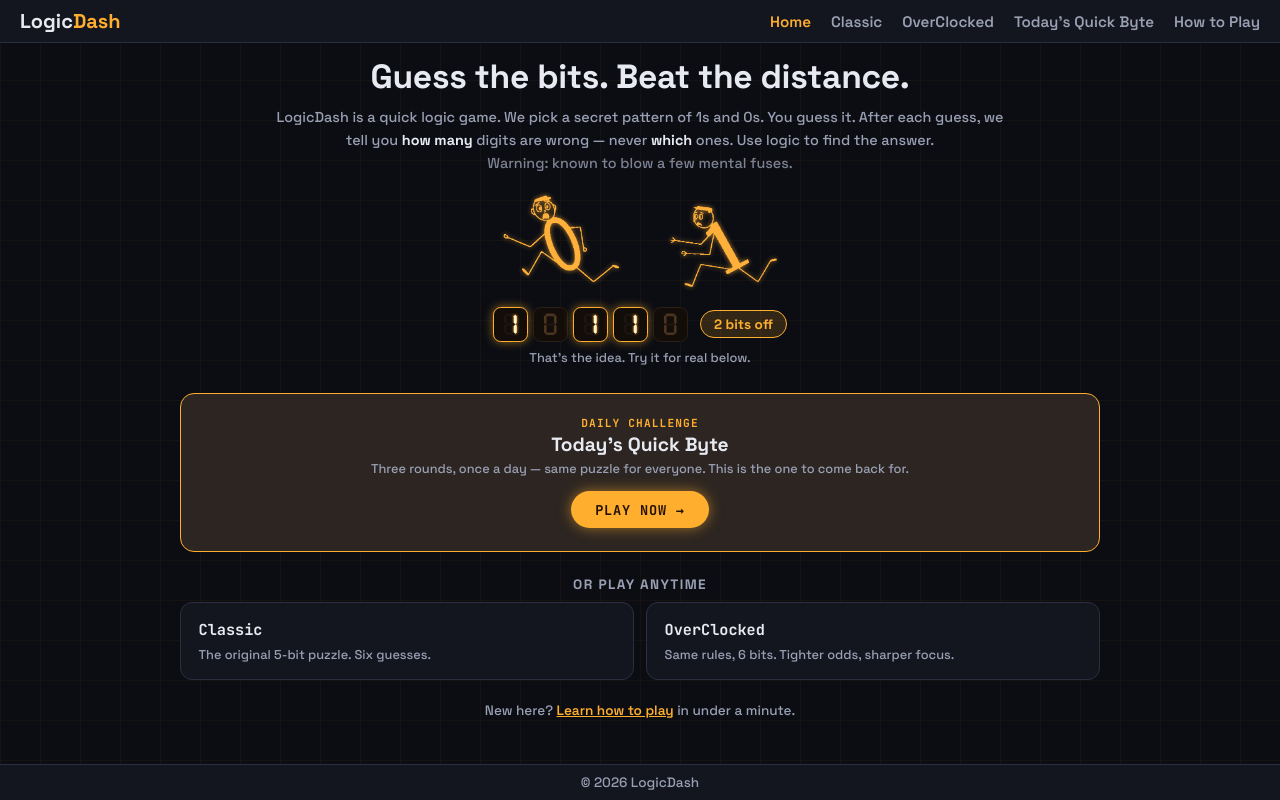
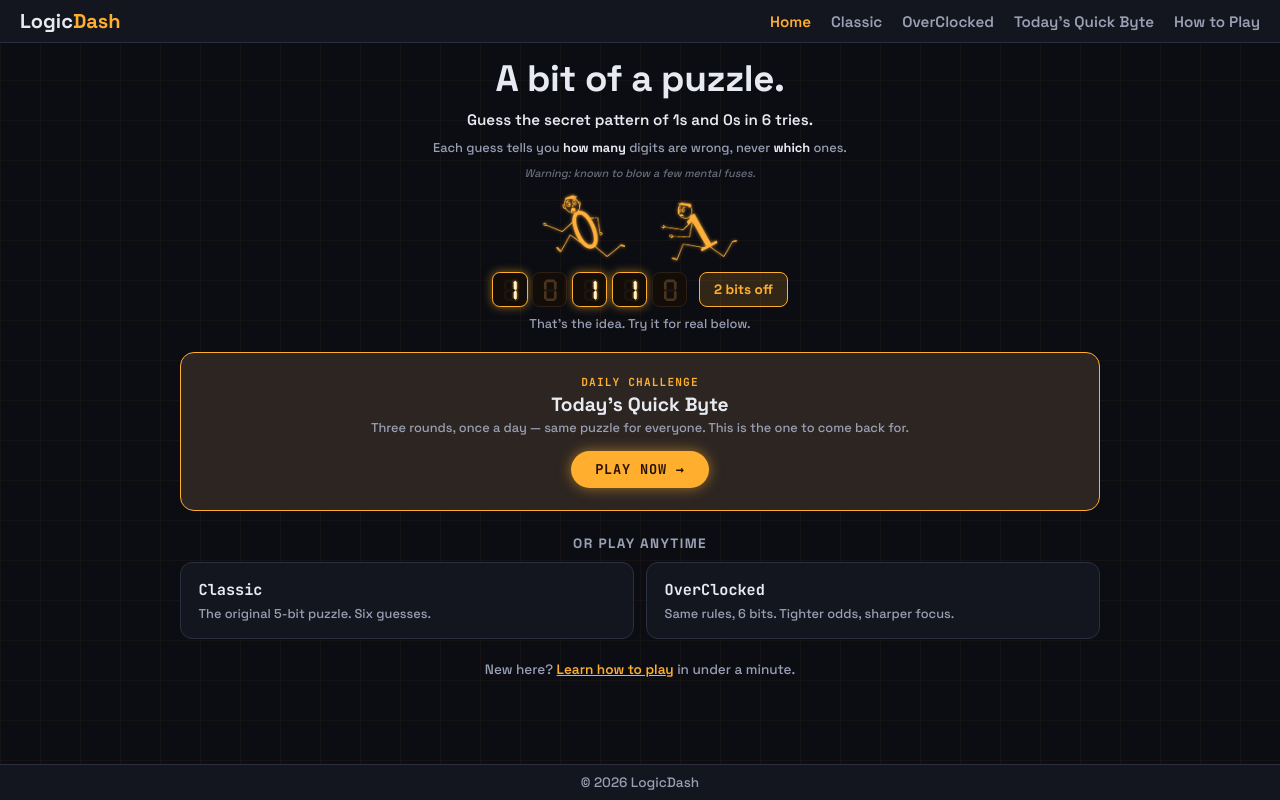
Before and after one commit to MrHutt/logicdash-rebuild, an Astro site: page / in a window 1280 px wide. Built offline with nearby package versions, Linux system fonts and the light colour scheme; Astro itself is replaced by a stand-in of ours.

Commit message:
Tighten homepage hero toward a Wordle-style compact layout
- New headline "A bit of a puzzle." with a short, bold subline stating the core rule (secret 1s/0s pattern, 6 tries) and a separate, smaller one-line mechanic explanation (how many vs which, still bolded)
- Flavor line shrunk further and italicized so it reads as a wink, not competing copy
- Shrink the hero illustration (17.6rem -> 12.5rem) and tighten vertical margins throughout the hero so it comes closer to fitting in one screen
- Fix the demo row's mismatched styles: the distance indicator was a pill while the bit tiles were boxes; both are now the same height (2.2rem) with matching box-style borders, so the row reads as one cohesive unit

Co-Authored-By: Claude Sonnet 5 <noreply@anthropic.com>

```diff
--- a/src/pages/index.astro
+++ b/src/pages/index.astro
@@ -20,11 +20,10 @@ const games = [
 
 <Layout title="LogicDash">
 	<section class="hero">
-		<h1>Guess the bits. Beat the distance.</h1>
-		<p>
-			LogicDash is a quick logic game. We pick a secret pattern of 1s and 0s. You guess it. After
-			each guess, we tell you <em>how many</em> digits are wrong — never <em>which</em>{" "}
-			ones. Use logic to find the answer.
+		<h1>A bit of a puzzle.</h1>
+		<p class="hero-subline">Guess the secret pattern of 1s and 0s in 6 tries.</p>
+		<p class="hero-mechanic">
+			Each guess tells you <em>how many</em> digits are wrong, never <em>which</em> ones.
 		</p>
 		<p class="hero-flavor">Warning: known to blow a few mental fuses.</p>
 	</section>
@@ -90,18 +89,26 @@ const games = [
 <style>
 	.hero {
 		text-align: center;
-		margin-bottom: 1rem;
+		margin-bottom: 0.6rem;
 	}
 
 	.hero h1 {
-		margin: 0 0 0.5rem;
-		font-size: clamp(1.5rem, 4.5vw, 2.1rem);
+		margin: 0 0 0.4rem;
+		font-size: clamp(1.6rem, 5vw, 2.3rem);
 	}
 
-	.hero p {
+	.hero-subline {
 		margin: 0 auto;
-		max-width: 46rem;
-		font-size: 0.9rem;
+		max-width: 28rem;
+		font-size: 0.95rem;
+		font-weight: 600;
+		color: var(--color-text);
+	}
+
+	.hero-mechanic {
+		margin: 0.35rem auto 0;
+		max-width: 34rem;
+		font-size: 0.8rem;
 	}
 
 	.hero em {
@@ -111,19 +118,20 @@ const games = [
 	}
 
 	.hero-flavor {
-		margin: 0.5rem auto 0;
+		margin: 0.4rem auto 0;
 		max-width: 40rem;
-		font-size: 0.78rem;
+		font-size: 0.68rem;
+		font-style: italic;
 		color: var(--color-text-muted);
-		opacity: 0.8;
+		opacity: 0.65;
 	}
 
 	.hero-art {
 		display: block;
 		width: 100%;
-		max-width: 17.6rem;
+		max-width: 12.5rem;
 		height: auto;
-		margin: 0 auto 1rem;
+		margin: 0 auto 0.6rem;
 	}
 
 	.teaser {
@@ -178,19 +186,24 @@ const games = [
 	}
 
 	.teaser-badge {
+		display: flex;
+		align-items: center;
+		justify-content: center;
+		height: 2.2rem;
+		padding: 0 0.85rem;
 		font-family: var(--font-sans);
 		font-weight: 700;
 		font-size: 0.85rem;
-		padding: 0.3rem 0.8rem;
-		border-radius: 999px;
+		border-radius: 8px;
 		border: 1px solid #ffae2e;
 		color: #ffae2e;
 		background: color-mix(in srgb, #ffae2e 16%, transparent);
+		white-space: nowrap;
 	}
 
 	.teaser-caption {
 		text-align: center;
-		margin: 0 0 1.5rem;
+		margin: 0 0 1.1rem;
 		font-size: 0.8rem;
 	}
 
```
